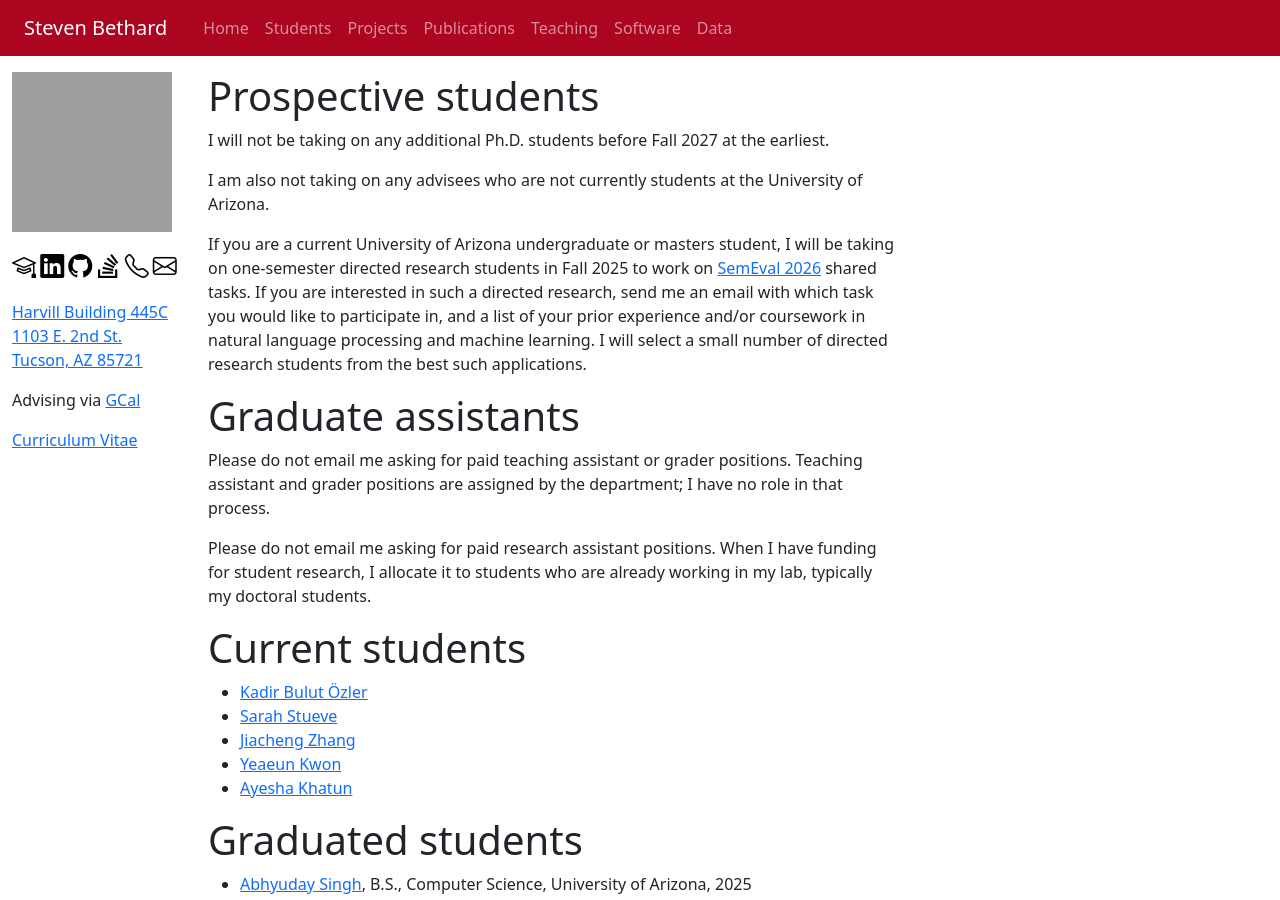
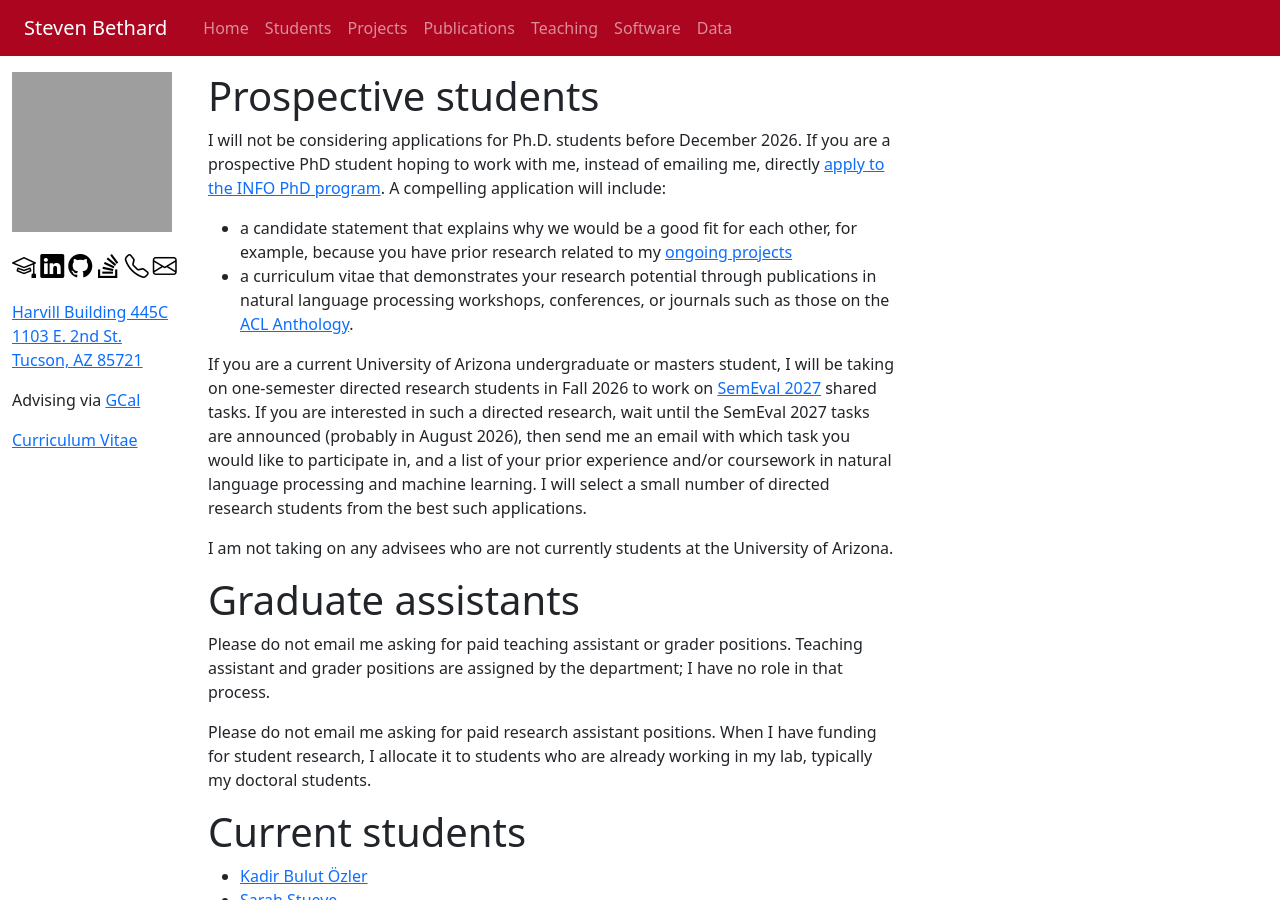
Before and after one commit to bethard/bethard.github.io, a Jekyll site: the page built from students.md, in a window 1280 px wide and 900 px high. Built offline with Jekyll 4.4.1, drawn with Linux system fonts in a browser that asks for light colours; grey boxes are pictures that could not be loaded.

Commit message:
Adds back in description of a good Ph.D. applicant

```diff
--- a/students.md
+++ b/students.md
@@ -6,13 +6,16 @@ order: 1
 
 # Prospective students #
 
-I will not be taking on any additional Ph.D. students before Fall 2027 at the earliest.
+I will not be considering applications for Ph.D. students before December 2026. If you are a prospective PhD student hoping to work with me, instead of emailing me, directly [apply to the INFO PhD program](https://grad.arizona.edu/admissions-guides/#program/INFOPHD).
+A compelling application will include:
+* a candidate statement that explains why we would be a good fit for each other, for example, because you have prior research related to my [ongoing projects](projects.html)
+* a curriculum vitae that demonstrates your research potential through publications in natural language processing workshops, conferences, or journals such as those on the [ACL Anthology](https://aclanthology.org/).
 
-I am also not taking on any advisees who are not currently students at the University of Arizona.
+If you are a current University of Arizona undergraduate or masters student, I will be taking on one-semester directed research students in Fall 2026 to work on [SemEval 2027](https://semeval.github.io/) shared tasks.
+If you are interested in such a directed research, wait until the SemEval 2027 tasks are announced (probably in August 2026), then send me an email with which task you would like to participate in, and a list of your prior experience and/or coursework in natural language processing and machine learning.
+I will select a small number of directed research students from the best such applications.
 
-If you are a current University of Arizona undergraduate or masters student, I will be taking on one-semester directed research students in Fall 2025 to work on [SemEval 2026](https://semeval.github.io/SemEval2026/) shared tasks.
-If you are interested in such a directed research, send me an email with which task you would like to participate in, and a list of your prior experience and/or coursework in natural language processing and machine learning.
-I will select a small number of directed research students from the best such applications.
+I am not taking on any advisees who are not currently students at the University of Arizona.
 
 # Graduate assistants #
 
```
